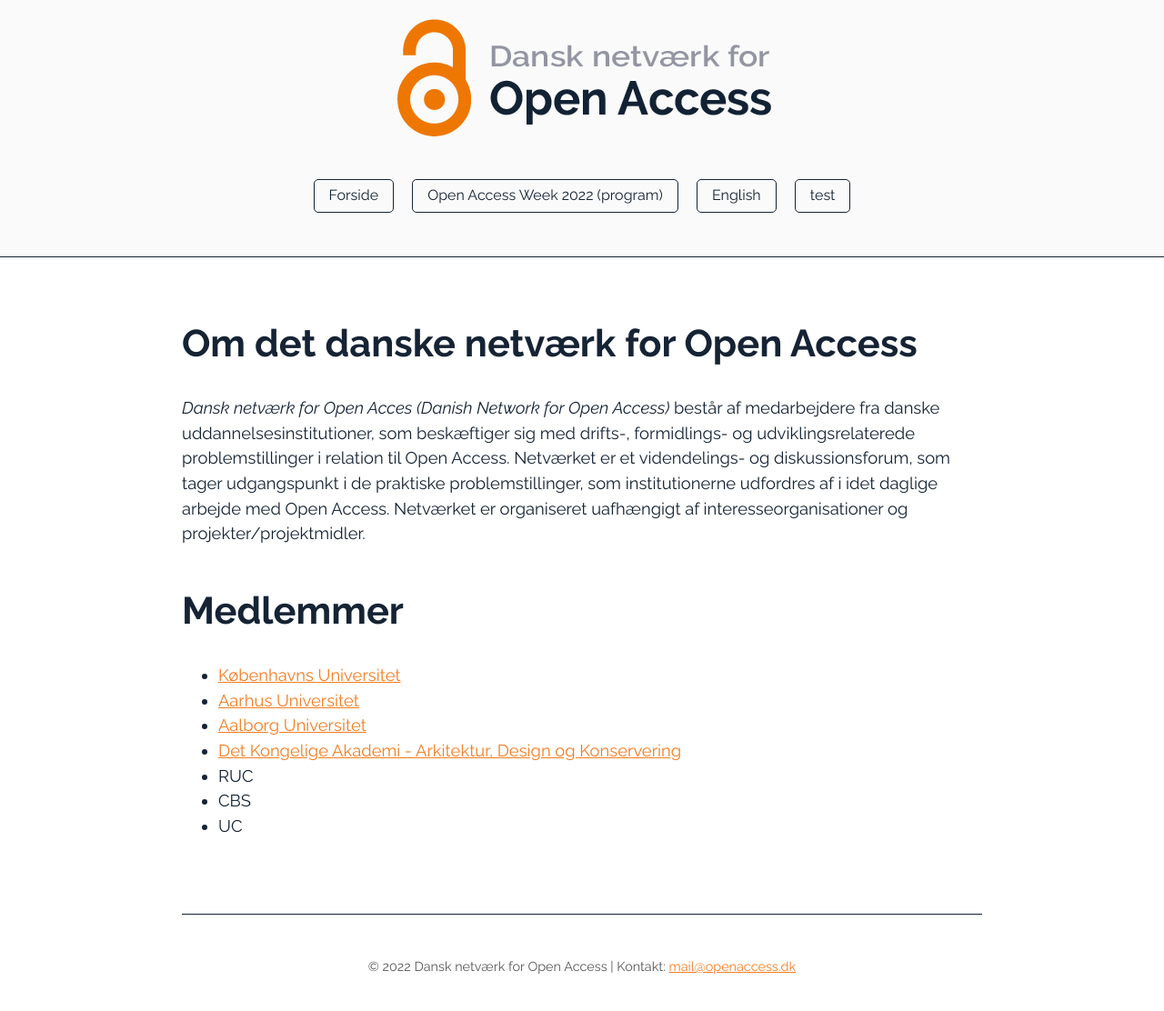
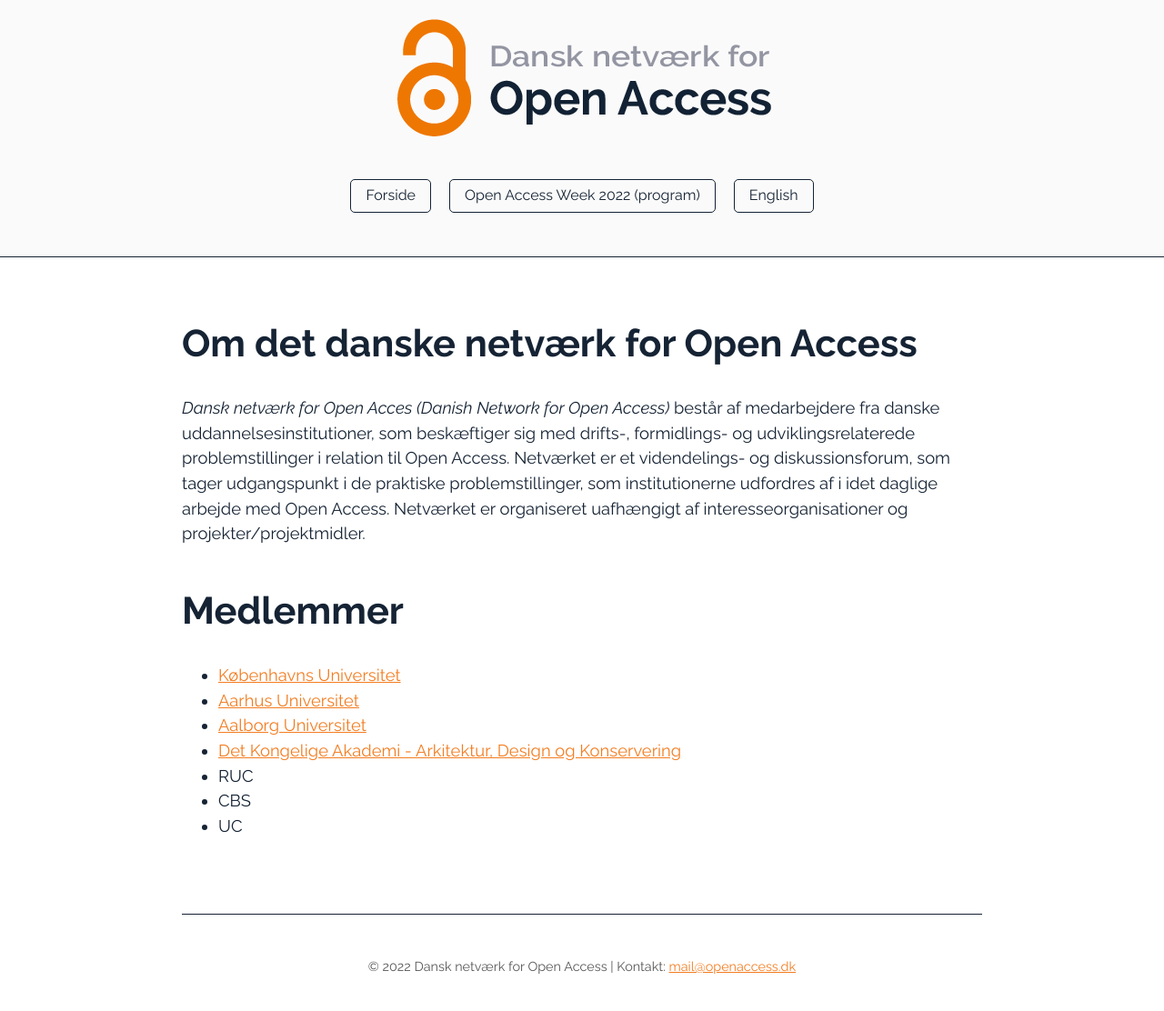
Before and after one commit to openaccess-dk/openaccess-dk.github.io, a Jekyll site: the page built from index.md, in a window 1280 px wide. Shown: the whole page at 91% size. Built offline with Jekyll 4.4.1, drawn with Linux system fonts in a browser that asks for light colours.

Commit message:
Update navigation.yml

```diff
--- a/_data/navigation.yml
+++ b/_data/navigation.yml
@@ -6,6 +6,3 @@
 
 - name: English
   link: /english
-
-- name: test
-  link: /test
```
